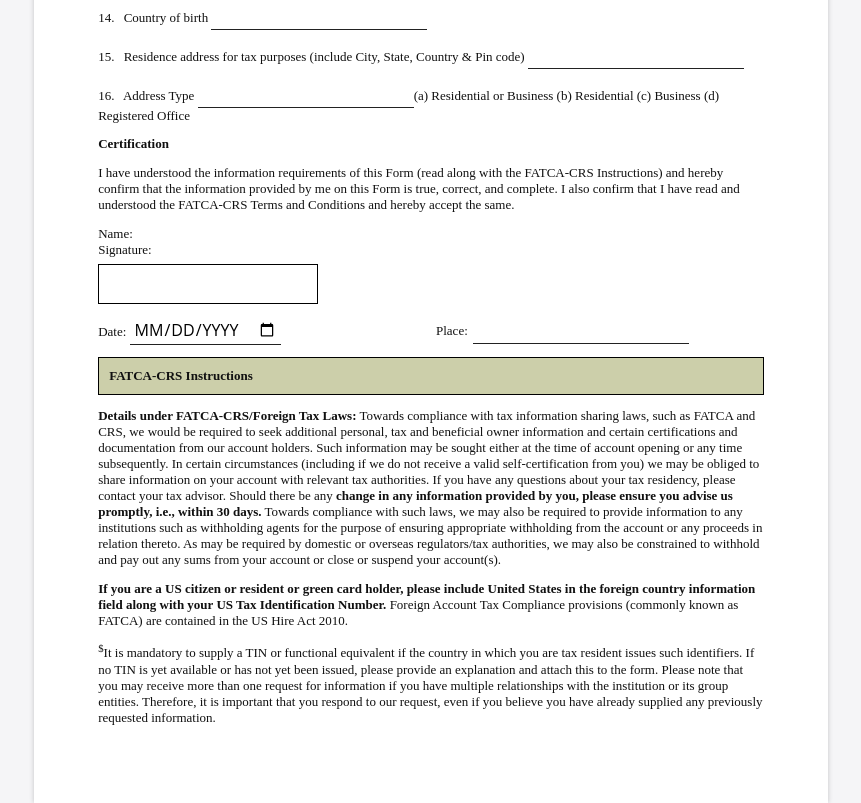
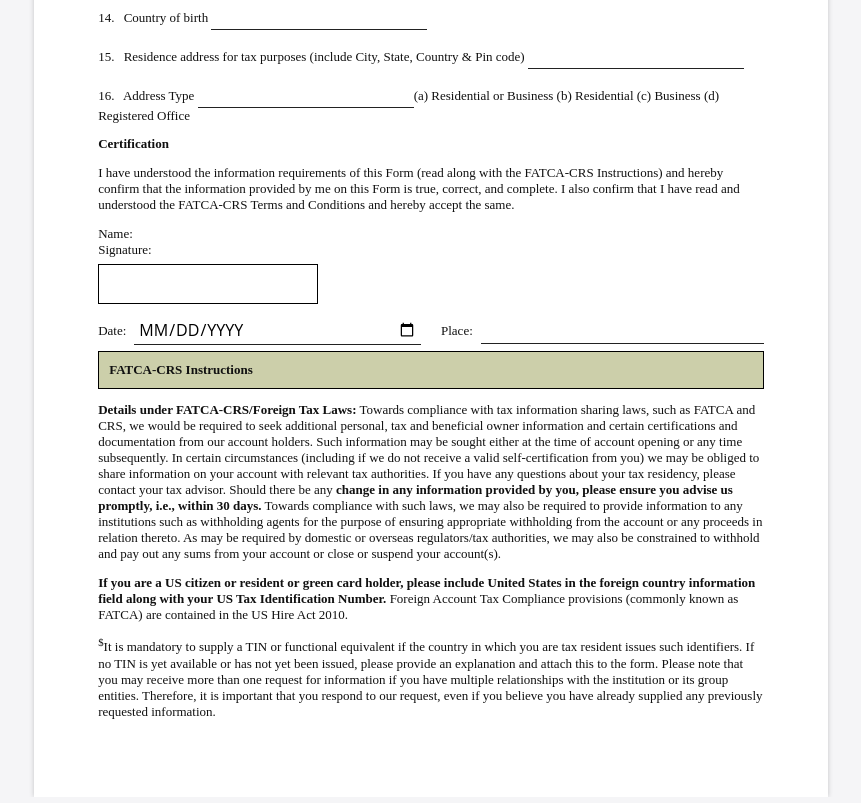
Before and after one commit to Ritik-raj123/Fatca_Form, a plain HTML site: page Fatca_Form/index.html in a window 1280 px wide. Shown: the part 1353-2156 px from the top of the page, without its empty margins (209-1070 px from the left). Drawn offline with Linux system fonts and the light colour scheme.

Commit message:
new features

```diff
--- a/Fatca_Form/index.html
+++ b/Fatca_Form/index.html
@@ -307,21 +307,16 @@
             </div>
           </div>
 
-          <div class="grid-2">
-            <div>
-              Date:
-              <input
-                class="inline-field text-input"
-                type="date"
-                placeholder="__/__/____"
-                id="certDate"
-              />
-            </div >
-            <div class="place-row">
-              Place:
-              <input class="inline-field text-input" type="text" id="certPlace" />
-            </div>
-          </div>
+        <div class="cert-row">
+  <label class="cert-field">
+    <span class="cert-label">Date:</span>
+    <input class="inline-field text-input cert-input" type="date" id="certDate" placeholder="__/__/____" />
+  </label>
+  <label class="cert-field">
+    <span class="cert-label">Place:</span>
+    <input class="inline-field text-input cert-input" type="text" id="certPlace" />
+  </label>
+</div>
 
           <div class="box">
             <strong>FATCA-CRS Instructions</strong>
--- a/Fatca_Form/style.css
+++ b/Fatca_Form/style.css
@@ -357,3 +357,42 @@ input:-webkit-autofill {
   -webkit-text-fill-color: #000 !important; /* text color */
   caret-color: #000; /* caret color */
 }
+
+/* === Scoped layout just for the Date + Place row === */
+.cert-row {
+  display: flex;
+  align-items: center;
+  gap: 1.25rem;         /* space between Date and Place blocks */
+  flex-wrap: nowrap;    /* keep on one line */
+  min-width: 0;         /* allow children to shrink */
+}
+
+.cert-field {
+  display: flex;
+  align-items: center;
+  gap: 0.5rem;          /* space between label and input */
+  flex: 1 1 0;          /* both sides share space and can shrink */
+  min-width: 0;         /* critical for shrinking inputs */
+}
+
+.cert-input {
+  flex: 1 1 8rem;       /* input grows, but can shrink */
+  min-width: 0;         /* prevent overflow */
+  width: 100%;          /* fill available space within the field */
+}
+
+/* Tame the native date input width so it can shrink */
+.cert-input[type="date"] {
+  width: 100%;
+}
+
+/* Optional: on very narrow screens, allow wrap instead of overflow */
+@media (max-width: 420px) {
+  .cert-row {
+    flex-wrap: wrap;       /* stack if absolutely necessary */
+    row-gap: 0.75rem;
+  }
+  .cert-field {
+    flex: 1 1 100%;
+  }
+}
```
